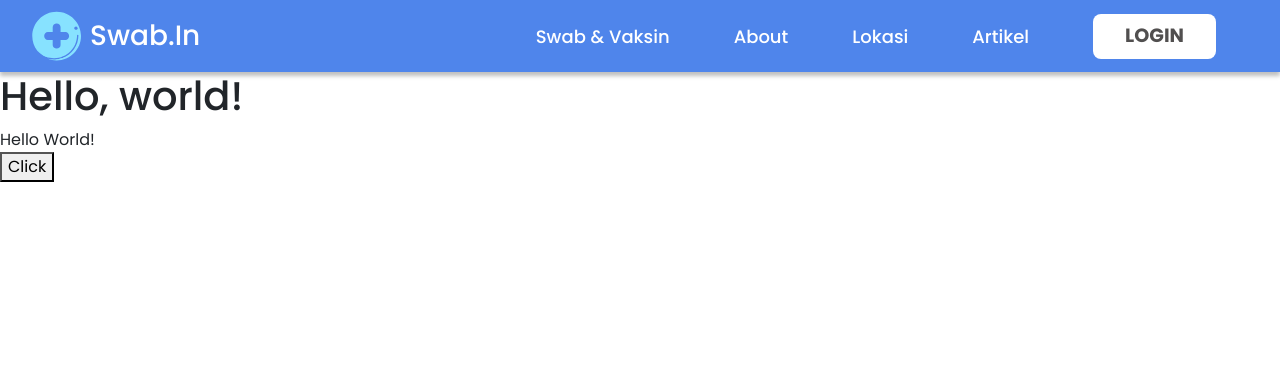
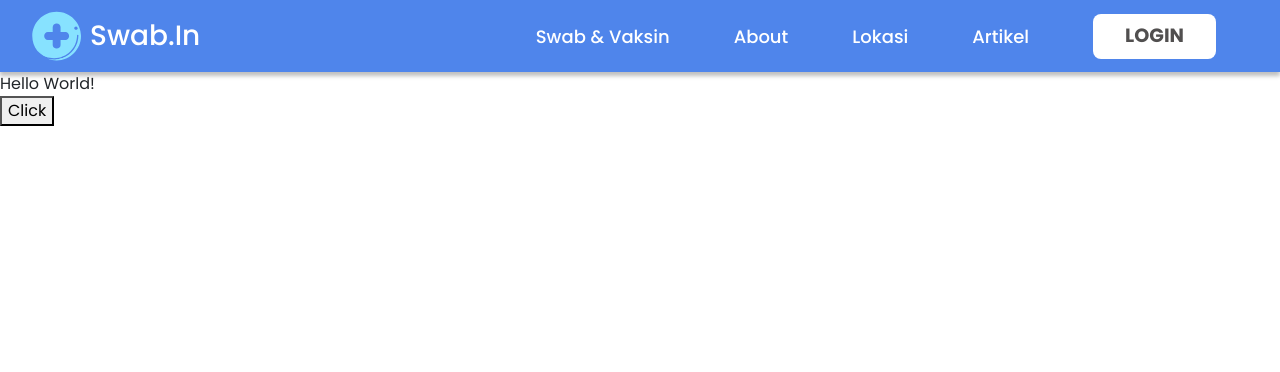
Before and after one commit to Swab-In/swab.in, a Django app: page / in a window 1280 px wide. Shown: the top 372 px of the page. Run offline with Django 3.2, Linux system fonts and the light colour scheme.

Commit message:
Delete hello world

```diff
--- a/templates/base.html
+++ b/templates/base.html
@@ -20,11 +20,7 @@
 
 <body>
     {% include 'navbar.html' %}
-    <div>
-        <h1>Hello, world!</h1>
-        {% block content %}
-        {% endblock content %}
-    </div>
+    {% block content %} {% endblock %}
 </body>
 
 <script src="https://cdn.jsdelivr.net/npm/bootstrap@5.1.3/dist/js/bootstrap.bundle.min.js"
```
